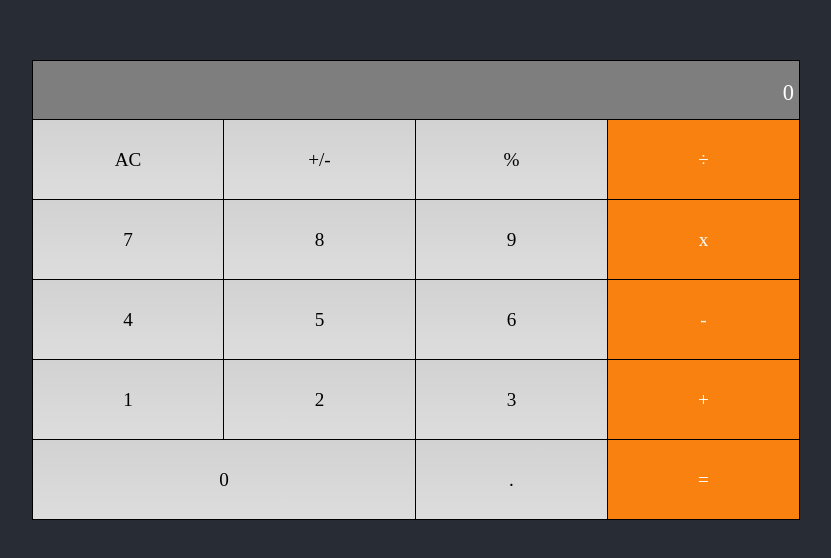
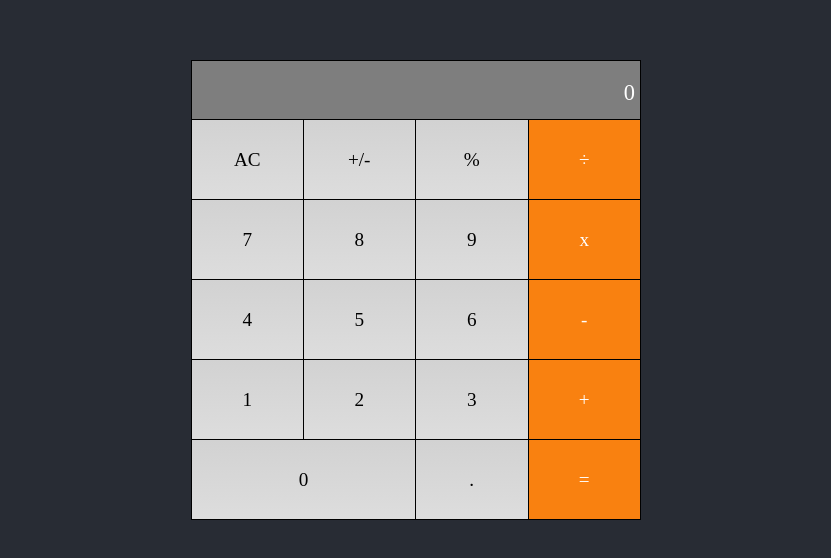
Before and after one commit to Nicolaswg/math-magicians, a React (Create React App) app: page / in a window 1280 px wide. Shown: the part 110-668 px from the top of the page, without its empty margins (224-1055 px from the left). Built offline with nearby package versions, Linux system fonts and the light colour scheme.

Commit message:
Change calculator UI width

```diff
--- a/src/components/Calculator.css
+++ b/src/components/Calculator.css
@@ -8,7 +8,8 @@
   display: flex;
   flex-wrap: wrap;
   flex: 0 1 60%;
-  min-width: 400px;
+  min-width: 350px;
+  max-width: 450px;
 }
 
 .output {
```
